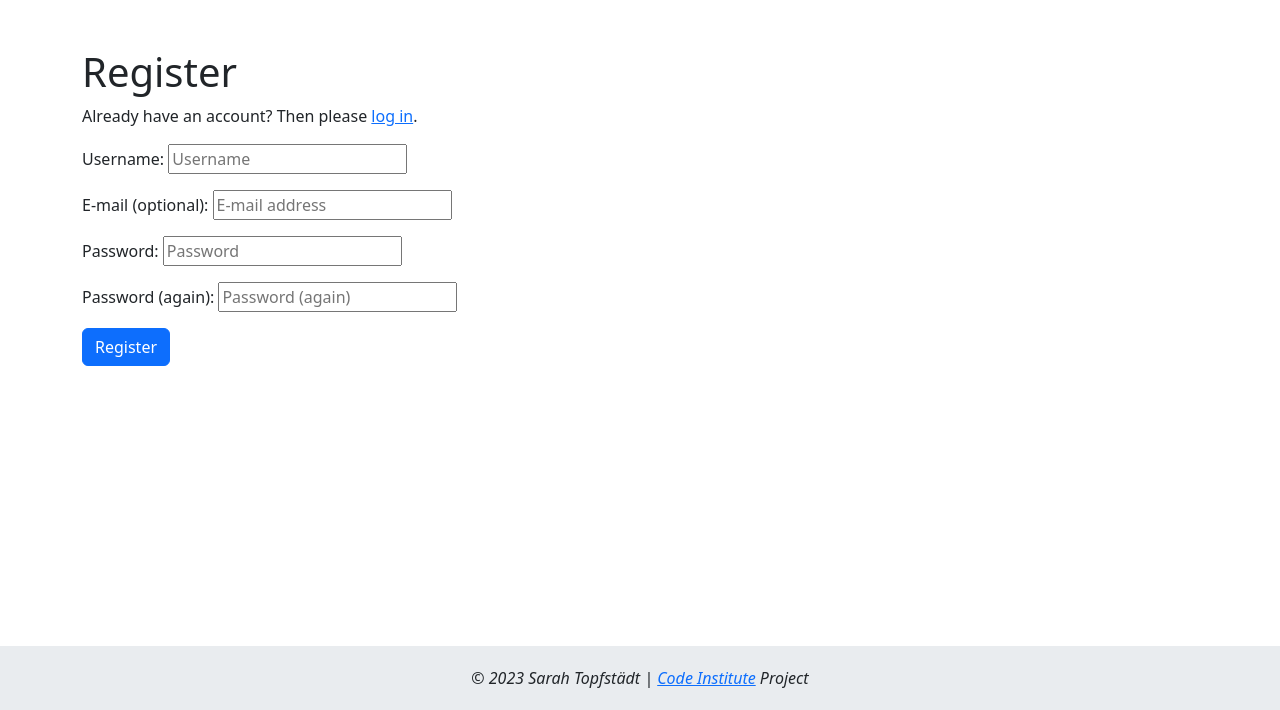
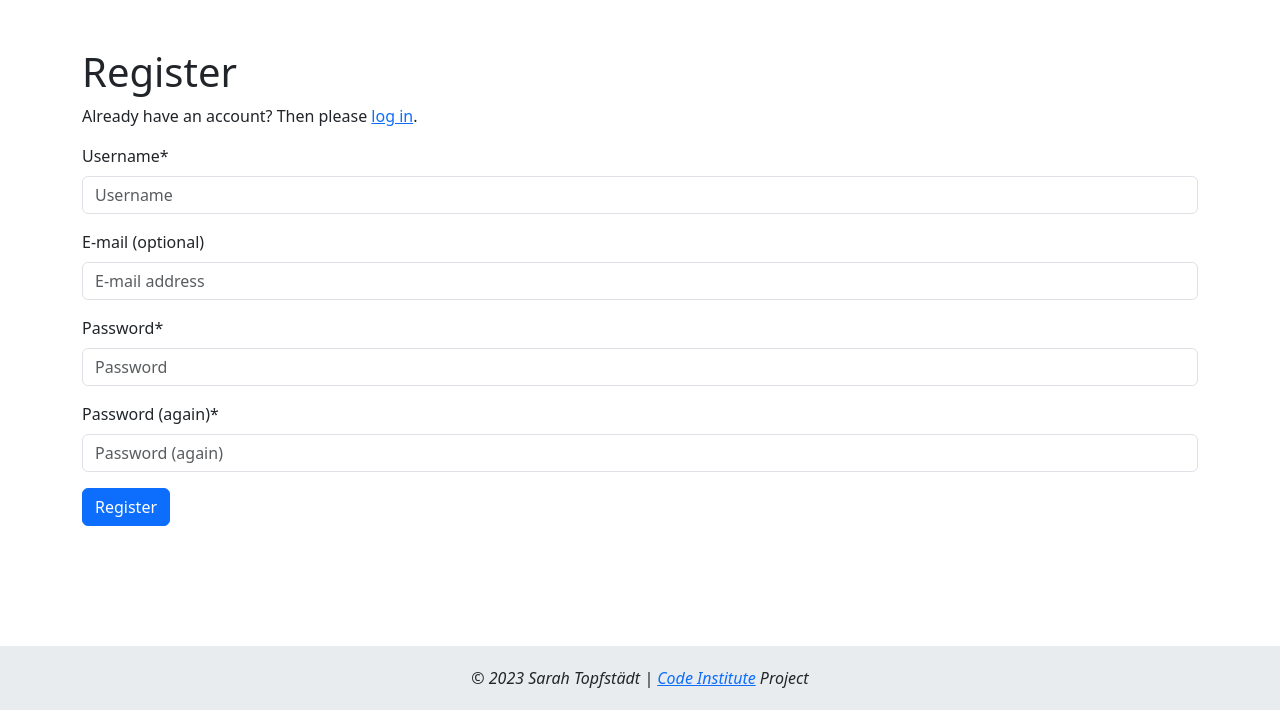
Before and after one commit to puma13992/digial-patient, a Django app: page /accounts/signup/ in a window 1280 px wide. Shown: the part 90-800 px from the top of the page. Run offline with Django 3.2, Linux system fonts and the light colour scheme; some libraries are stand-ins or nearby versions.

Commit message:
Style register with crispy forms

```diff
--- a/templates/account/signup.html
+++ b/templates/account/signup.html
@@ -1,6 +1,7 @@
 {% extends "base.html" %}
 
 {% load i18n %}
+{% load crispy_forms_tags %}
 
 {% block title %}
 <title>Register</title>
@@ -31,11 +32,11 @@
     <div class="col">
       <form class="signup" id="signup_form" method="post" action="{% url 'account_signup' %}">
         {% csrf_token %}
-        {{ form.as_p }}
+        {{ form|crispy }}
         {% if redirect_field_value %}
         <input type="hidden" name="{{ redirect_field_name }}" value="{{ redirect_field_value }}" />
         {% endif %}
-        <button class="btn btn-primary" type="submit">{% trans "Register" %}</button>
+        <button class="btn btn-primary mb-5" type="submit">{% trans "Register" %}</button>
       </form>
     </div>
   </div>
```
